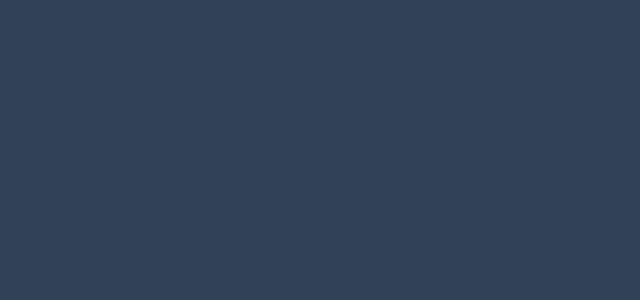
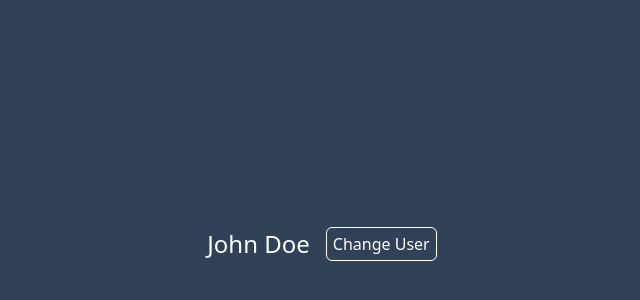
Before and after one commit to alaminsframe/react, a React (Vite) app: page / in a window 1280 px wide. Shown: the part 156-456 px from the top of the page, without its empty margins (318-958 px from the left). Built offline with nearby package versions, Linux system fonts and the light colour scheme.

Commit message:
obj state changing

```diff
--- a/src/App.jsx
+++ b/src/App.jsx
@@ -15,7 +15,7 @@ function App() {
 const [student, setStudent] = useState();
 
   return (
-    <div className="h-screen flex flex-col justify-center items-center bg-slate-700 gap-2">
+    <div className="h-screen flex flex-col justify-center items-center text-white bg-slate-700 gap-2">
       <>
         <UserList />
         {/* <TextIput />
--- a/src/Exercise/UserList.jsx
+++ b/src/Exercise/UserList.jsx
@@ -3,13 +3,38 @@ import {useState} from 'react'
 const UserList = () => {
     const [users, setUsers] = useState([{
         id: crypto.randomUUID(),
-        name: 'John',
+        name: 'John Doe',
         address: 'New York',
 
     }])
+
+    const changeUser = (id, name) => {
+        const newUsers = [...users];
+        const foundUser = newUsers.find( (user) => user.id === id );
+        if (foundUser) {
+            foundUser.name = name;
+        }
+        setUsers(newUsers);
+    }
     return (
         <div>
-
+            <ul>
+                {
+                    users.map((user) =>(
+                        <li key={user.id} className='flex gap-4 items-center'>
+                            <p className='text-2xl'>
+                                {user.name}
+                            </p>
+                            <button
+                                onClick = {() => changeUser(user.id, 'Random')}
+                                className='border text-white px-1.5 py-1 rounded-md'
+                            >
+                                Change User
+                            </button>
+                        </li>
+                    ))
+                }
+            </ul>
         </div>
     )
 }
```
